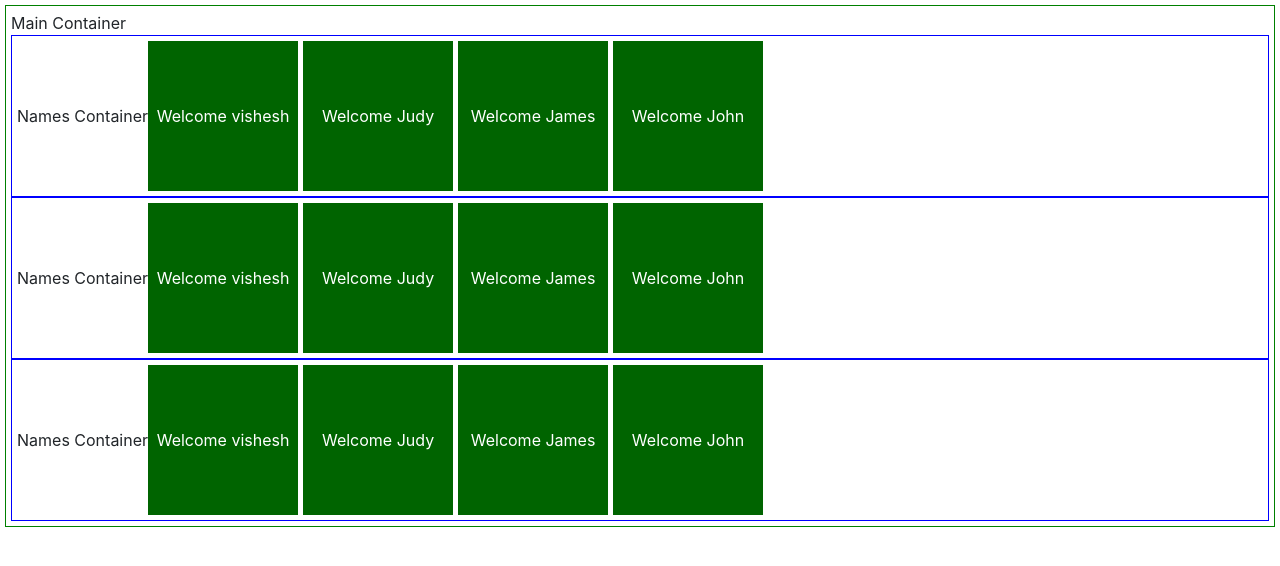
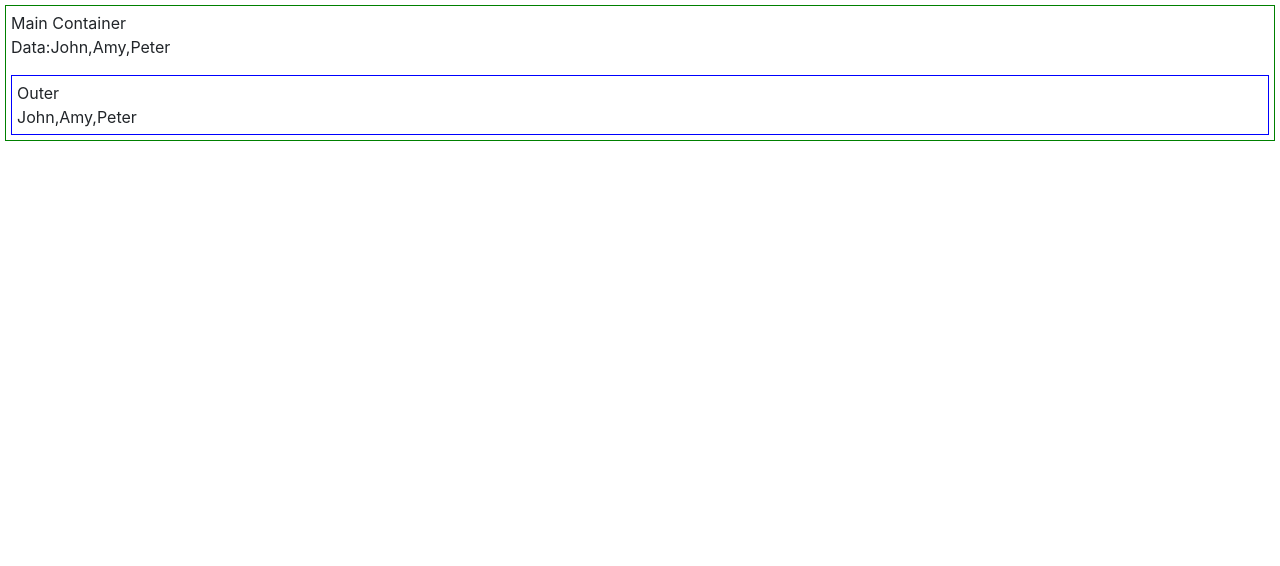
Before and after one commit to VisheshSingh/ng-decoding, an Angular app: page / in a window 1280 px wide. Shown: the top 566 px of the page. Built offline with nearby package versions, Linux system fonts and the light colour scheme.

Commit message:
Passing data from main container to outer container

```diff
--- a/src/app/app.component.html
+++ b/src/app/app.component.html
@@ -1,6 +1,5 @@
 <div class="main-container">
   <span>Main Container</span>
-  <app-names></app-names>
-  <app-names></app-names>
-  <app-names></app-names>
+  <p>Data:{{names}}</p>
+  <app-outer [names]="names"></app-outer>
 </div>
--- a/src/app/app.component.ts
+++ b/src/app/app.component.ts
@@ -6,5 +6,6 @@ import { Component } from '@angular/core';
   styleUrls: ['./app.component.css']
 })
 export class AppComponent {
+  names:string[] = ["John","Amy","Peter"];
   title = 'app';
 }
--- a/src/app/app.module.ts
+++ b/src/app/app.module.ts
@@ -5,13 +5,15 @@ import { FormsModule } from '@angular/forms';
 import { AppComponent } from './app.component';
 import { NamesComponent } from './names/names.component';
 import { NameTagComponent } from './name-tag/name-tag.component';
+import { OuterComponent } from './outer/outer.component';
 
 
 @NgModule({
   declarations: [
     AppComponent,
     NamesComponent,
-    NameTagComponent
+    NameTagComponent,
+    OuterComponent
   ],
   imports: [
     BrowserModule,FormsModule
--- /dev/null
+++ b/src/app/outer/outer.component.css
@@ -0,0 +1,4 @@
+.outer-container{
+    border: 1px solid blue;
+    padding: 5px;
+}
--- /dev/null
+++ b/src/app/outer/outer.component.html
@@ -0,0 +1,4 @@
+<div class="outer-container">
+  <span>Outer</span>
+  <div>{{names}}</div>
+</div>
--- /dev/null
+++ b/src/app/outer/outer.component.ts
@@ -0,0 +1,15 @@
+import { Component, OnInit, Input } from '@angular/core';
+
+@Component({
+  selector: 'app-outer',
+  templateUrl: './outer.component.html',
+  styleUrls: ['./outer.component.css']
+})
+export class OuterComponent implements OnInit {
+  @Input() names: string;
+  constructor() { }
+
+  ngOnInit() {
+  }
+
+}
```
Also changed, not shown: 1 other file (tests, documents, lock files or other folders).
